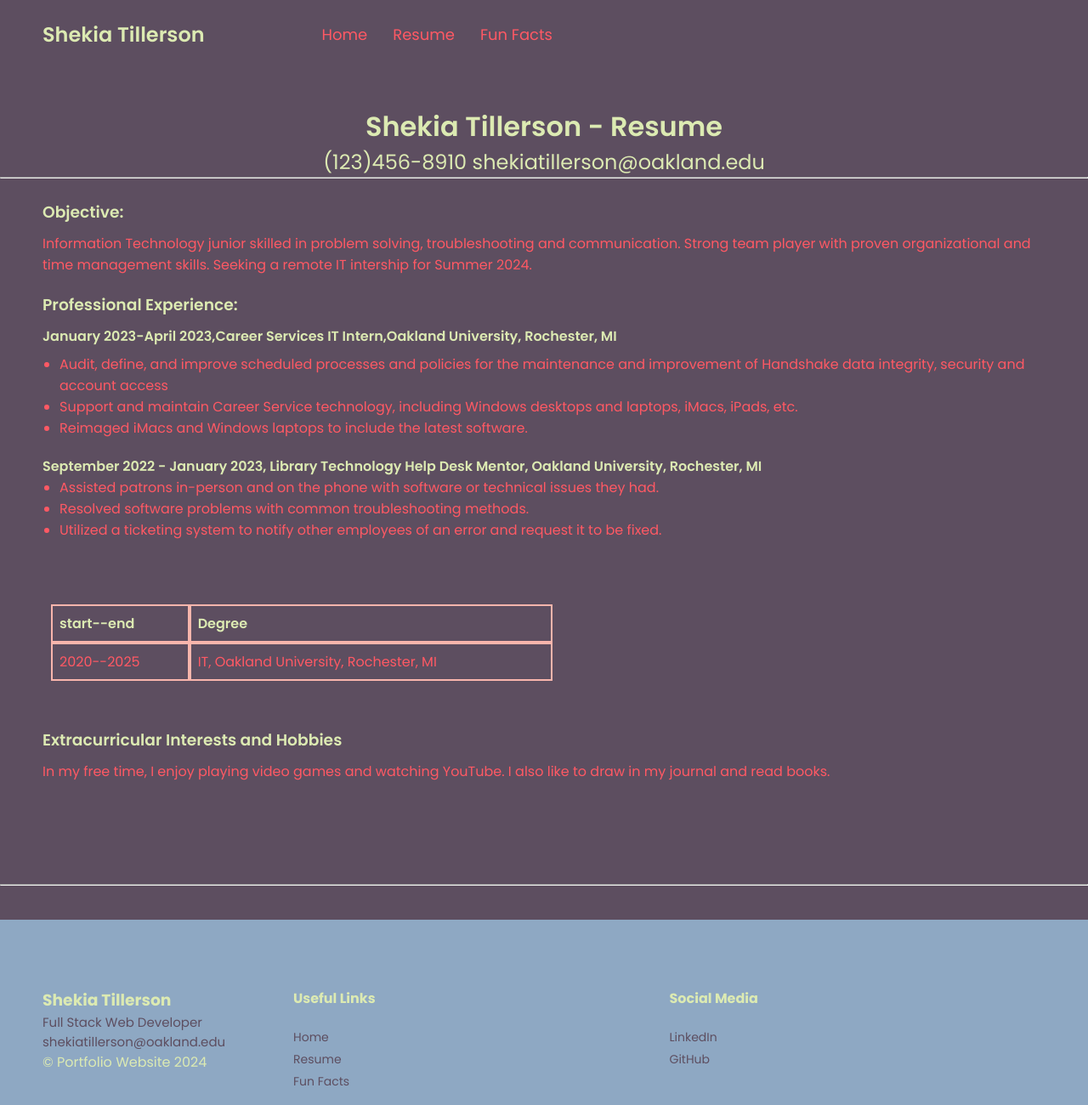
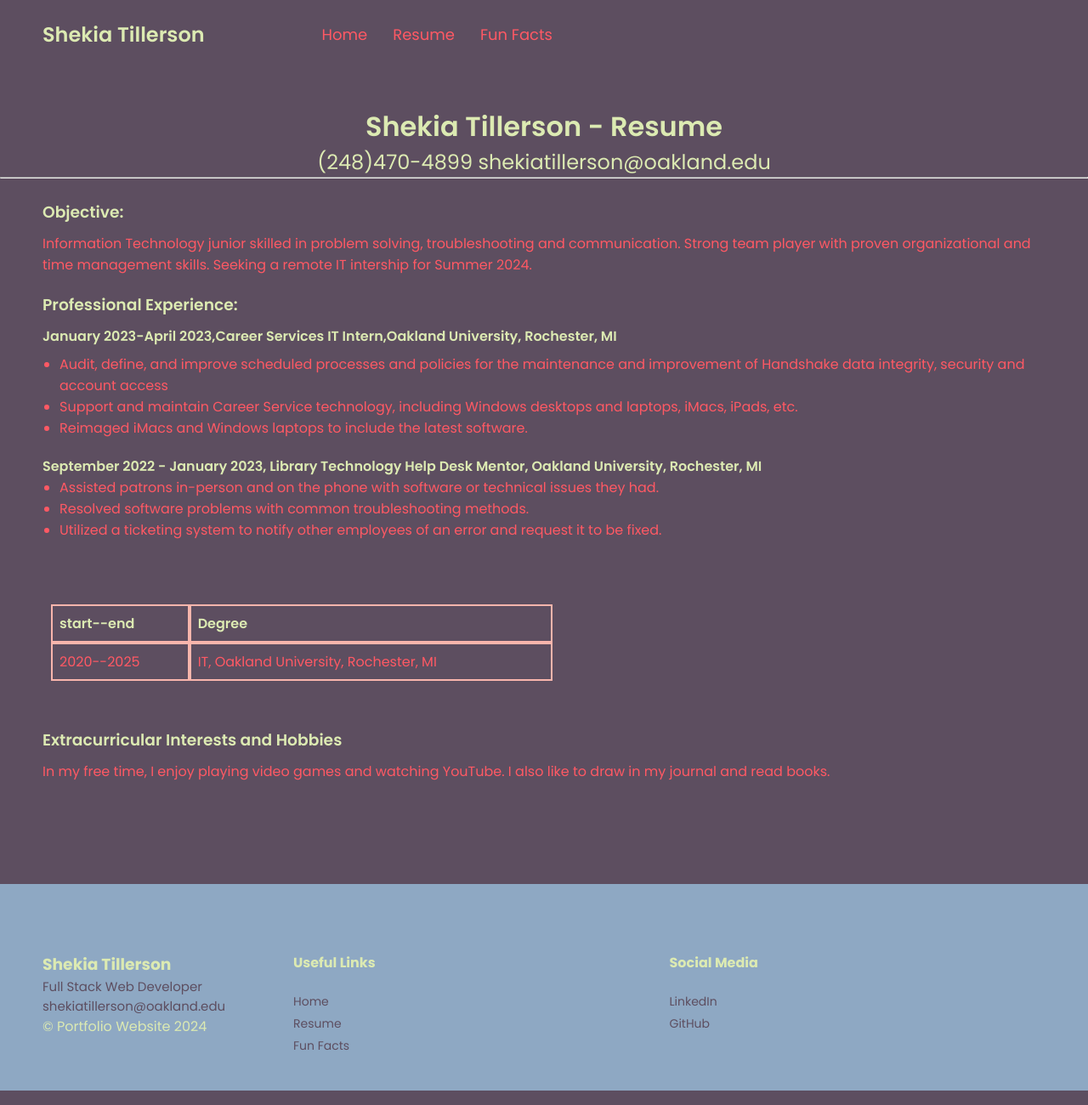
Before and after one commit to shekiat/shekia_tillerson_portfolio, a plain HTML site: page html/my_resume.html in a window 1280 px wide. Shown: the whole page at 85% size. Drawn offline with nearby package versions, Linux system fonts and the light colour scheme.

```diff
--- a/html/my_resume.html
+++ b/html/my_resume.html
@@ -33,7 +33,7 @@
     <div class="page_heading">
         <h1>Shekia Tillerson - Resume</h1>
             <h2>
-                <span>(123)456-8910</span>
+                <span>(248)470-4899</span>
                 <span>shekiatillerson@oakland.edu</span>
             </h2>
 
@@ -150,9 +150,6 @@
     <!-- End of Extracurricular Interests and Hobbies section-->
 
 
-    <!--horizontal rule-->
-    <hr />
-
 
     <!-- Start of the footer-->
     <footer>
```
